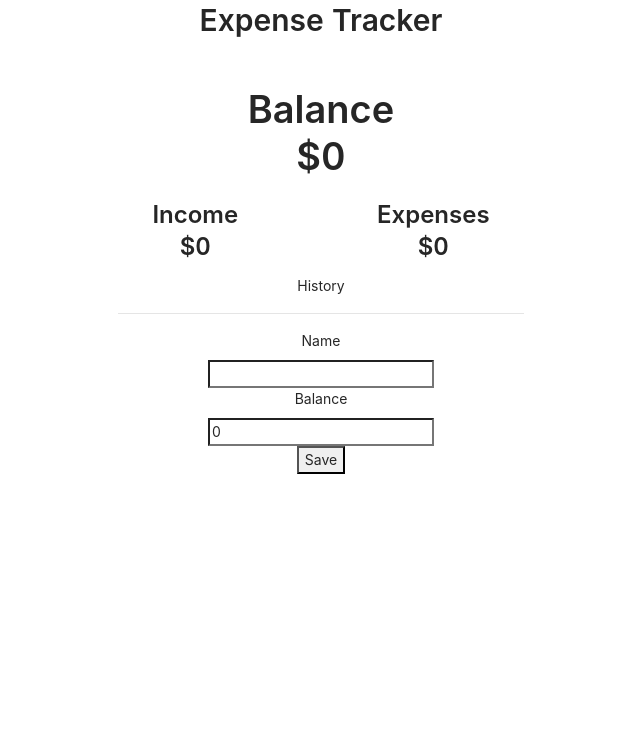
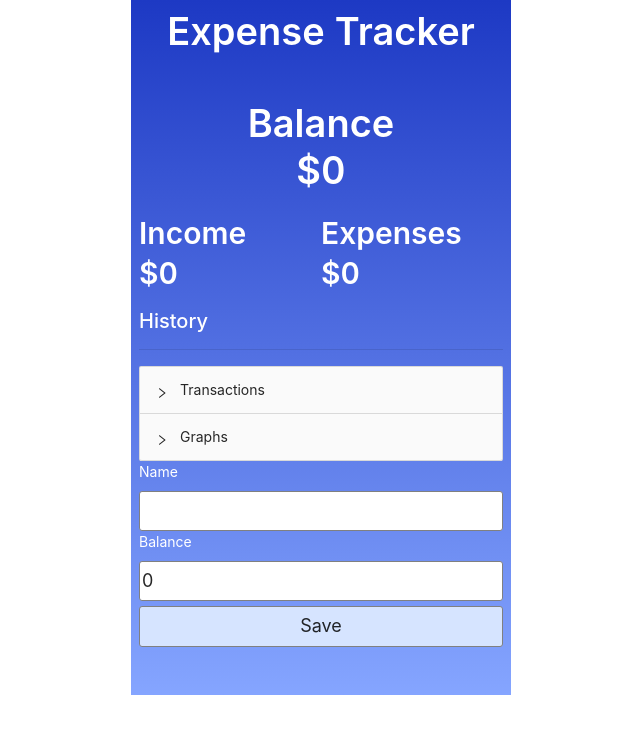
Before and after one commit to MohsinAliSoomro/typescript-expense-tracker, a React (Create React App) app: page / in a window 1280 px wide. Shown: the top 734 px of the page, without its empty margins (319-959 px from the left). Built offline with nearby package versions, Linux system fonts and the light colour scheme.

Commit message:
remain graph in project and pwa functionality

```diff
--- a/src/App.css
+++ b/src/App.css
@@ -12,5 +12,39 @@
 }
 .income-expenses{
   display: flex;
-  justify-content: space-around;
+  justify-content: space-between;
 }
+.transactionList{
+  list-style-type: none;
+}
+.transItem{
+  display: flex;
+  justify-content: space-between;
+  font-size: 20px;
+  margin-top: 5px;
+  border-bottom:1px solid #fff;
+  padding: 0px 20px;
+  box-shadow: 1px 1px 1px 1px rgba(0, 0, 0, 0.1);
+}
+.form-input{
+  width: 100%;
+  padding: 5px 2px;
+  font-size: 18px;
+  border: 1px solid grey;
+  border-radius: 3px;
+}
+
+.form-btn{
+  margin-top: 5px;
+  width: 100%;
+  padding: 5px 2px;
+  font-size: 18px;
+  border: 1px solid grey;
+  border-radius: 3px;
+  background-color: #d6e4ff;
+}
+
+.bg-color{
+  background-image: linear-gradient(#1d39c4,#85a5ff);
+
+}
--- a/src/App.tsx
+++ b/src/App.tsx
@@ -12,23 +12,23 @@ import { Row, Col } from 'antd';
 function App() {
   return (
     <GlobalProvider>
-      <div className="main-container">
+      <div className="container">
         <div className="row">
-          <div className="col-md-4"></div>
-          <div className="col-md-4">
+          <div className="col-sm-12 col-md-4 col-lg-4"></div>
+          <div className="col-sm-12 col-md-4 col-lg-4 p-2 pb-5 bg-color">
             <Row>
               <Col span={24}>
                 <Head />
                 <Blnc />
                 <IncomeExpenses />
-                <p>History</p>
+                <p className="h5 text-white">History</p>
                 <hr />
                 <IncomeExpensesList />
                 <InExForm />
               </Col>
             </Row>
           </div>
-          <div className="col-md-4"></div>
+          <div className="col-sm-12 col-md-4 col-lg-4"></div>
         </div>
       </div>
     </GlobalProvider>
--- a/src/components/blnc.tsx
+++ b/src/components/blnc.tsx
@@ -13,7 +13,7 @@ const Header = () => {
     const totol = amount.reduce((acc: number, item: number) => (acc += item), 0).toFixed(2)
 
     return (
-        <Title className={(totol < 0 ? 'minus' : 'plus')}>Balance <br /> $<CountUp end={totol} /> </Title>
+        <Title className="text-center" style={{color:'#fff'}}>Balance <br /> $<CountUp end={totol} /> </Title>
     )
 }
 export default Header;
--- a/src/components/head.tsx
+++ b/src/components/head.tsx
@@ -3,6 +3,6 @@ import { Typography } from 'antd';
 const { Title } = Typography;
 
 const Head =()=>(
-    <Title level={2} className="text-align-center">Expense Tracker</Title>
+    <Title level={1} className="text-align-center text-white">Expense Tracker</Title>
 )
 export default Head;
--- a/src/components/in-ex-form.tsx
+++ b/src/components/in-ex-form.tsx
@@ -1,6 +1,7 @@
 import React, { useState, useContext } from 'react';
-import { ITrans } from '../transType/tranType'
-import { GlobalContext } from '../globalState/globalProvider'
+import { ITrans } from '../transType/tranType';
+import { GlobalContext } from '../globalState/globalProvider';
+
 const InExForm = () => {
     const [text, setText] = useState('');
     const [amount, setAmount] = useState(0);
@@ -41,11 +42,12 @@ const InExForm = () => {
                 <div>{bothinput}</div>
                 <div>{msg}</div>
                 <form>
-                    <label className="lbl">Name</label> <br />
-                    <input type="text" required value={text} className="form-input" onChange={(e: React.ChangeEvent<HTMLInputElement>) => setText(e.target.value)} /><br />
-                    <label className="lbl">Balance</label><br />
-                    <input type="number" required value={amount} className="form-input" onChange={(e: React.ChangeEvent<HTMLInputElement>) => setAmount(parseFloat(e.target.value))} /><br />
-                    <button onClick={onSubmit}>Save</button>
+                    <label className="text-white">Name</label> <br />
+                    <input type="text" className="form-input" required value={text} onChange={(e: React.ChangeEvent<HTMLInputElement>) => setText(e.target.value)} /><br />
+                    <label className="text-white">Balance</label><br />
+                    {/* <InputNumber min={1} max={1000000} defaultValue={0} onChange={(e: React.ChangeEvent<HTMLInputElement>) => setAmount(parseFloat(e.target.value))} /> */}
+                    <input type="number" className="form-input" required value={amount} onChange={(e: React.ChangeEvent<HTMLInputElement>) => setAmount(parseFloat(e.target.value))} /><br />
+                    <button onClick={onSubmit} className="form-btn" >Save</button>
                 </form>
             </div>
         </>
--- a/src/components/incomeExpenseList.tsx
+++ b/src/components/incomeExpenseList.tsx
@@ -2,15 +2,21 @@ import React, { useContext } from 'react';
 import { GlobalContext } from '../globalState/globalProvider';
 import { ITrans } from '../transType/tranType'
 import Transaction from './transaction'
-
-
+import { Collapse } from 'antd';
+const { Panel } = Collapse;
 
 const IncomeExpensesList = () => {
   const { state } = useContext(GlobalContext)
 
+  const callback = () => {
+    console.log('change')
+  }
+  const text = "Hello"
   return (
-        <div className="in-ex-list">
-            <ul>
+    <div >
+      <Collapse defaultActiveKey={['0']} onChange={callback}>
+        <Panel header="Transactions" key="1">
+        <ul className="transactionList">
         {state.transactions.map((item: ITrans) => {
           return (
             <Transaction trans={item} />
@@ -18,6 +24,11 @@ const IncomeExpensesList = () => {
         }
         )}
       </ul>
+        </Panel>
+        <Panel header="Graphs" key="2">
+          <p>{text}</p>
+        </Panel>
+      </Collapse>
     </div>
   )
 }
--- a/src/components/incomeExpenses.tsx
+++ b/src/components/incomeExpenses.tsx
@@ -2,8 +2,9 @@ import React, { useContext } from 'react';
 import { ITrans } from '../transType/tranType'
 import { GlobalContext } from '../globalState/globalProvider'
 import CountUp from 'react-countup';
+import { Row, Col } from 'antd';
 import { Typography } from 'antd';
-const {Title} =Typography;
+const { Title } = Typography;
 const IncomeExpenses = () => {
     const { state } = useContext(GlobalContext)
     const amount = state.transactions.map((trans: ITrans) => trans.amount);
@@ -11,11 +12,15 @@ const IncomeExpenses = () => {
     const expenses: number = parseInt(
         (amount.filter((item: number) => item < 0).reduce((acc: number, item: number) => (acc += item), 0) * -1).toFixed(2));
     return (
-            <div className="income-expenses">
-                <Title level={3} className="plus">Income <br /> $<CountUp end={income} /> </Title>
-                <div className="divider"></div>
-                <Title level={3} className="minus">Expenses <br /> $<CountUp end={expenses} /> </Title>
-            </div>
+        <Row>
+            <Col span={12}>
+                <Title level={2} style={{ color: '#fff' }} >Income <br /> $<CountUp end={income} /> </Title>
+            </Col>
+            <Col span={12}>
+                <Title level={2} style={{ color: '#fff' }} >Expenses <br /> $<CountUp end={expenses} /> </Title>
+            </Col>
+
+        </Row>
     )
 }
 export default IncomeExpenses;
--- a/src/components/transaction.tsx
+++ b/src/components/transaction.tsx
@@ -1,13 +1,15 @@
 import React from 'react';
+
+
 const Transaction = ({ trans }: any) => {
     const sign = trans.amount < 0 ? '-' : '+';
     return (
         <li key={trans.id}
-            className={(trans.amount < 0 ? "minus" : "plus")}
+            className={(trans.amount < 0 ? "transItem minus" : "transItem plus")}
         >
-            {trans.text}
+            <p>{trans.text}</p>
             <span>
-                {sign + '$' + Math.abs(trans.amount)}
+                { '$ '+sign + Math.abs(trans.amount)}
             </span>
         </li>
     )
```
Lines whose indentation alone changed are shown as unchanged.
